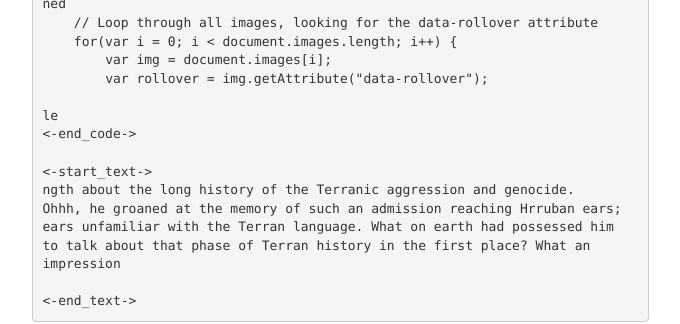
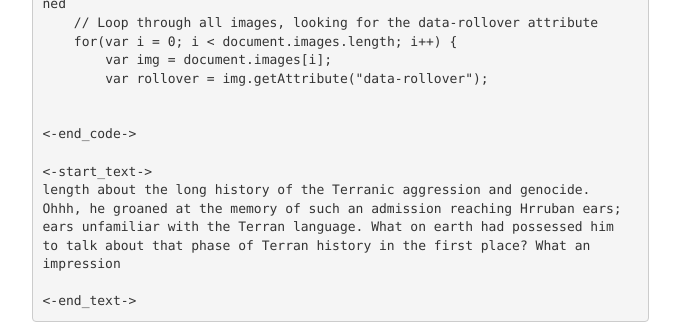
Before and after one commit to ai-labs/ai-labs.github.io, a Jekyll site: the page built from _posts/2018-07-20-NN-based-code-detector-in-raw-text.md, in a window 1280 px wide and 1400 px high, scrolled down 1761 px. Shown: the part 902-1226 px from the top of the window, without its empty margins (138-818 px from the left). Built offline with Jekyll 4.4.1, drawn with Linux system fonts in a browser that asks for light colours; some of the changed text lies outside the part shown.

Commit message:
Formatting.

```diff
--- a/_posts/2018-07-20-NN-based-code-detector-in-raw-text.md
+++ b/_posts/2018-07-20-NN-based-code-detector-in-raw-text.md
@@ -125,11 +125,11 @@ onLoad(function() { // Everything in one anonymous function: no symbols defined
         var img = document.images[i];
         var rollover = img.getAttribute("data-rollover");
 
-le
+
 <-end_code->
 
 <-start_text->
-ngth about the long history of the Terranic aggression and genocide.
+length about the long history of the Terranic aggression and genocide.
 Ohhh, he groaned at the memory of such an admission reaching Hrruban ears;
 ears unfamiliar with the Terran language. What on earth had possessed him
 to talk about that phase of Terran history in the first place? What an
```
Also changed, not shown: other parts of _posts/2018-07-20-NN-based-code-detector-in-raw-text.md (+4 -4 lines).
